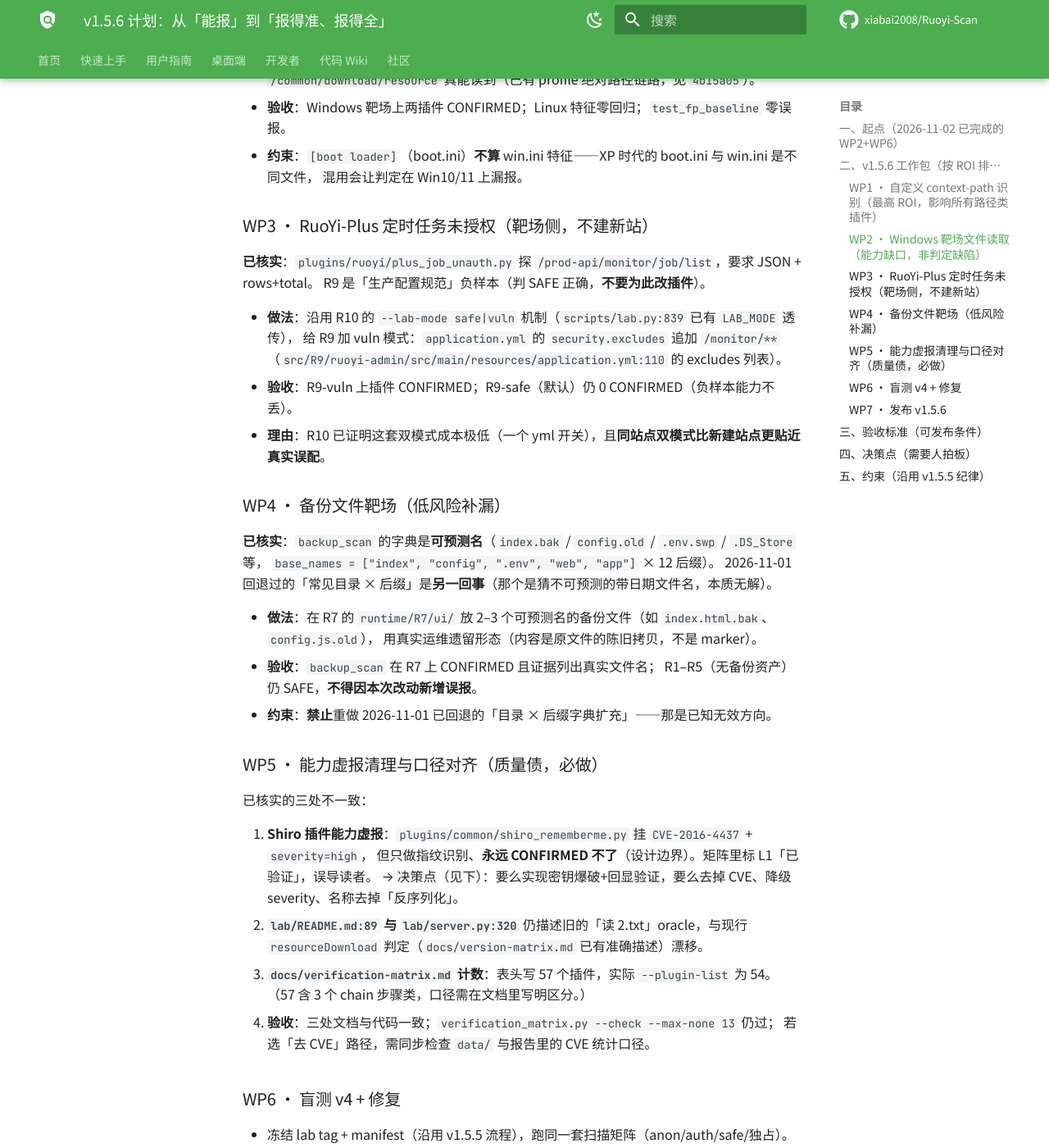
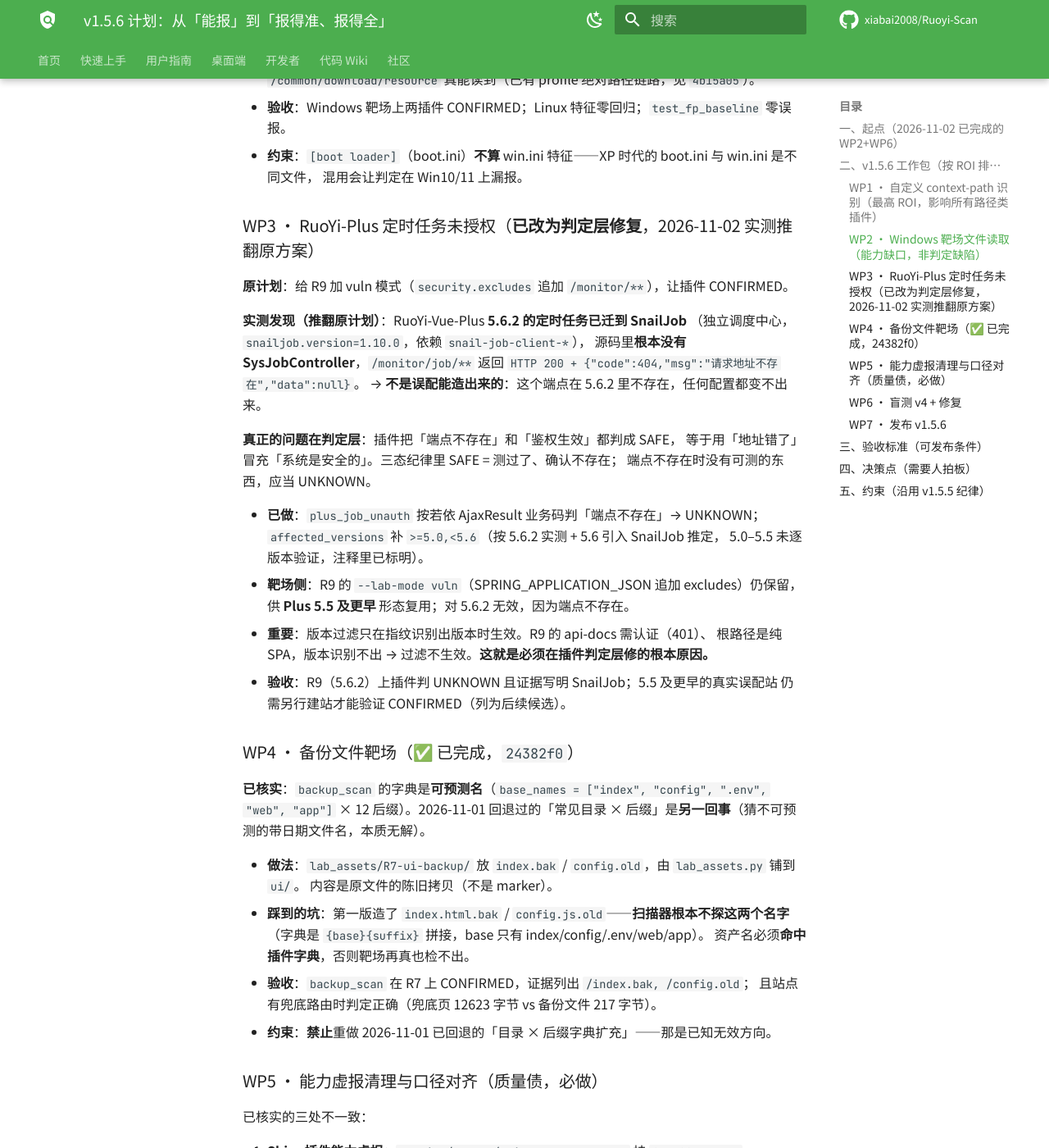
Before and after one commit to xiabai2008/ruoyi-scan, an MkDocs documentation site: the page built from docs/_plan_v1.5.6_20261102.md, in a window 1280 px wide and 1400 px high, scrolled down 1796 px. Shown: the whole window at 82% size. Built offline with MkDocs 1.6.1 and Material for MkDocs 9.7.7, drawn with Linux system fonts in a browser that asks for light colours; comment, search, counter and statistics services are not loaded.

Commit message:
docs: v1.5.6 计划更新（WP3 原方案被实测推翻，WP4 完成）
WP3：原计划「给 R9 加 vuln 模式让插件 CONFIRMED」在 5.6.2 上不可行——
该版本定时任务已迁到 SnailJob，源码里根本没有 SysJobController，
任何配置都变不出一个不存在的端点。改为在判定层修：端点不存在判 UNKNOWN，
不再冒充 SAFE。

WP4：记录踩到的坑——备份资产名必须命中插件字典（base × suffix 拼接），
第一版造 index.html.bak / config.js.old 扫描器根本不探。

Co-Authored-By: Claude Haiku 5.5 <noreply@anthropic.com>

```diff
--- a/docs/_plan_v1.5.6_20261102.md
+++ b/docs/_plan_v1.5.6_20261102.md
@@ -58,27 +58,42 @@
 - **约束**：`[boot loader]`（boot.ini）**不算** win.ini 特征——XP 时代的 boot.ini 与 win.ini 是不同文件，
   混用会让判定在 Win10/11 上漏报。
 
-### WP3 · RuoYi-Plus 定时任务未授权（靶场侧，不建新站）
+### WP3 · RuoYi-Plus 定时任务未授权（**已改为判定层修复**，2026-11-02 实测推翻原方案）
 
-**已核实**：`plugins/ruoyi/plus_job_unauth.py` 探 `/prod-api/monitor/job/list`，要求 JSON + rows+total。
-R9 是「生产配置规范」负样本（判 SAFE 正确，**不要为此改插件**）。
+**原计划**：给 R9 加 vuln 模式（`security.excludes` 追加 `/monitor/**`），让插件 CONFIRMED。
 
-- **做法**：沿用 R10 的 `--lab-mode safe|vuln` 机制（`scripts/lab.py:839` 已有 `LAB_MODE` 透传），
-  给 R9 加 vuln 模式：`application.yml` 的 `security.excludes` 追加 `/monitor/**`
-  （`src/R9/ruoyi-admin/src/main/resources/application.yml:110` 的 excludes 列表）。
-- **验收**：R9-vuln 上插件 CONFIRMED；R9-safe（默认）仍 0 CONFIRMED（负样本能力不丢）。
-- **理由**：R10 已证明这套双模式成本极低（一个 yml 开关），且**同站点双模式比新建站点更贴近真实误配**。
+**实测发现（推翻原计划）**：RuoYi-Vue-Plus **5.6.2 的定时任务已迁到 SnailJob**
+（独立调度中心，`snailjob.version=1.10.0`，依赖 `snail-job-client-*`），
+源码里**根本没有 SysJobController**，`/monitor/job/**` 返回
+`HTTP 200 + {"code":404,"msg":"请求地址不存在","data":null}`。
+→ **不是误配能造出来的**：这个端点在 5.6.2 里不存在，任何配置都变不出来。
 
-### WP4 · 备份文件靶场（低风险补漏）
+**真正的问题在判定层**：插件把「端点不存在」和「鉴权生效」都判成 SAFE，
+等于用「地址错了」冒充「系统是安全的」。三态纪律里 SAFE = 测过了、确认不存在；
+端点不存在时没有可测的东西，应当 UNKNOWN。
 
-**已核实**：`backup_scan` 的字典是**可预测名**（`index.bak` / `config.old` / `.env.swp` / `.DS_Store` 等，
-`base_names = ["index", "config", ".env", "web", "app"]` × 12 后缀）。
-2026-11-01 回退过的「常见目录 × 后缀」是**另一回事**（那个是猜不可预测的带日期文件名，本质无解）。
+- **已做**：`plus_job_unauth` 按若依 AjaxResult 业务码判「端点不存在」→ UNKNOWN；
+  `affected_versions` 补 `>=5.0,<5.6`（按 5.6.2 实测 + 5.6 引入 SnailJob 推定，
+  5.0–5.5 未逐版本验证，注释里已标明）。
+- **靶场侧**：R9 的 `--lab-mode vuln`（SPRING_APPLICATION_JSON 追加 excludes）仍保留，
+  供 **Plus 5.5 及更早** 形态复用；对 5.6.2 无效，因为端点不存在。
+- **重要**：版本过滤只在指纹识别出版本时生效。R9 的 api-docs 需认证（401）、
+  根路径是纯 SPA，版本识别不出 → 过滤不生效。**这就是必须在插件判定层修的根本原因。**
+- **验收**：R9（5.6.2）上插件判 UNKNOWN 且证据写明 SnailJob；5.5 及更早的真实误配站
+  仍需另行建站才能验证 CONFIRMED（列为后续候选）。
 
-- **做法**：在 R7 的 `runtime/R7/ui/` 放 2–3 个可预测名的备份文件（如 `index.html.bak`、`config.js.old`），
-  用真实运维遗留形态（内容是原文件的陈旧拷贝，不是 marker）。
-- **验收**：`backup_scan` 在 R7 上 CONFIRMED 且证据列出真实文件名；
-  R1–R5（无备份资产）仍 SAFE，**不得因本次改动新增误报**。
+### WP4 · 备份文件靶场（✅ 已完成，`24382f0`）
+
+**已核实**：`backup_scan` 的字典是**可预测名**（`base_names = ["index", "config", ".env", "web", "app"]`
+× 12 后缀）。2026-11-01 回退过的「常见目录 × 后缀」是**另一回事**（猜不可预测的带日期文件名，本质无解）。
+
+- **做法**：`lab_assets/R7-ui-backup/` 放 `index.bak` / `config.old`，由 `lab_assets.py` 铺到 `ui/`。
+  内容是原文件的陈旧拷贝（不是 marker）。
+- **踩到的坑**：第一版造了 `index.html.bak` / `config.js.old`——**扫描器根本不探这两个名字**
+  （字典是 `{base}{suffix}` 拼接，base 只有 index/config/.env/web/app）。
+  资产名必须**命中插件字典**，否则靶场再真也检不出。
+- **验收**：`backup_scan` 在 R7 上 CONFIRMED，证据列出 `/index.bak, /config.old`；
+  且站点有兜底路由时判定正确（兜底页 12623 字节 vs 备份文件 217 字节）。
 - **约束**：**禁止**重做 2026-11-01 已回退的「目录 × 后缀字典扩充」——那是已知无效方向。
 
 ### WP5 · 能力虚报清理与口径对齐（质量债，必做）
```
